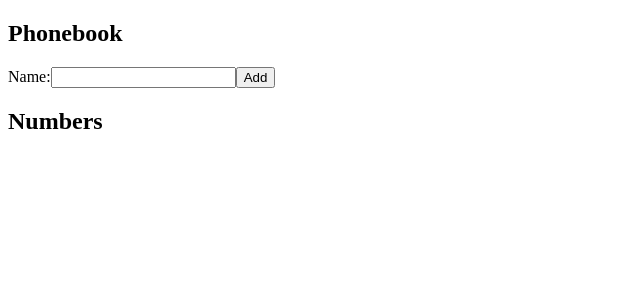
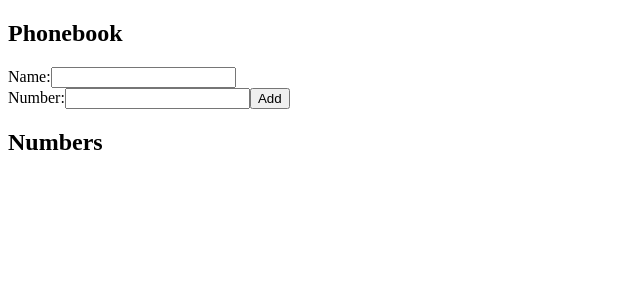
Before and after one commit to aum1618/part-2, a React (Create React App) app in the folder phonebook/: page / in a window 1280 px wide. Shown: the top 300 px of the page, without its empty margins (0-640 px from the left). Built offline with nearby package versions, Linux system fonts and the light colour scheme.

Commit message:
exercise 2.7 done

```diff
--- a/phonebook/src/App.js
+++ b/phonebook/src/App.js
@@ -6,21 +6,32 @@ function NameList() {
 
   // Declare a state variable called "name" with an initial value of an empty string
   const [name, setName] = useState('');
+  const [number,setNumber]=useState('')
 
   // Event handler for the input element's "onChange" event
   function handleChange(event) {
     setName(event.target.value);
   }
+  function handleNumber(event) {
+    setNumber(event.target.value);
+  }
+
 
   // Event handler for the form's "onSubmit" event
   function handleSubmit(event) {
     event.preventDefault();
+    if(names.name===name){
+      alert(`${name} is already added to phonebook`)
+    }else{
 
     // Add the current value of "name" to the "names" array
-    setNames([...names, name]);
+    let Data={name:name,number:number}
+    setNames([...names,Data]);
 
     // Reset the value of "name" to an empty string
     setName('');
+    setNumber('')
+    }
   }
 
   return (
@@ -29,14 +40,16 @@ function NameList() {
       <form onSubmit={handleSubmit}>
         <label>
           Name:
-          <input type="text" value={name} onChange={handleChange} />
+          <input type="text" value={name} onChange={handleChange} /><br />
+          Number:
+          <input type="text" value={number} onChange={handleNumber} />
         </label>
         <button type="submit">Add</button>
       </form>
       <h2>Numbers</h2>
       <div>
         {names.map((name, index) => (
-          <p key={index}>{name}</p>
+          <p key={index}>{name.name} {name.number}</p>
         ))}
       </div>
     </div>
```
